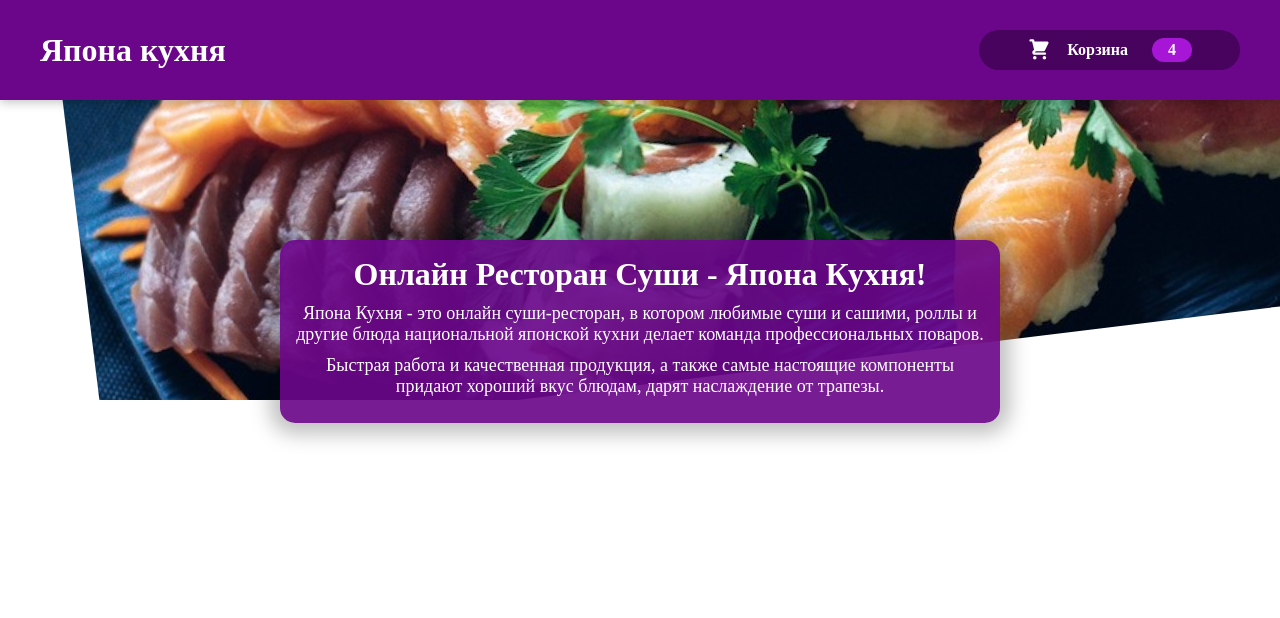
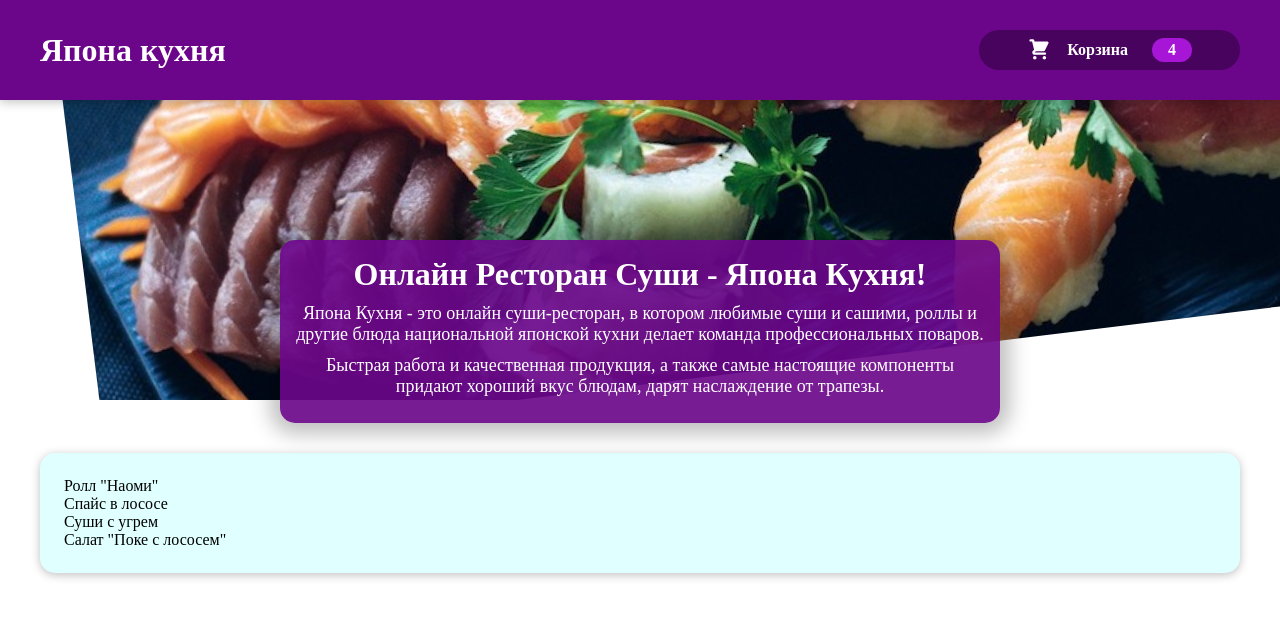
Before and after one commit to GlinskiiIvan/japanese-cuisine, a React (Create React App) app: page / in a window 1280 px wide. Shown: the top 618 px of the page. Built offline with nearby package versions, Linux system fonts and the light colour scheme.

Commit message:
added UI component Card

```diff
--- a/src/Components/App/App.js
+++ b/src/Components/App/App.js
@@ -2,6 +2,7 @@ import styles from './App.module.scss'
 import Header from "../Layout/Header/Header";
 import Banner from "../Layout/Banner/Banner";
 import PromoText from "../Layout/PromoText/PromoText";
+import MealList from "../Layout/MealList/MealList";
 
 function App(props) {
   return (
@@ -9,6 +10,7 @@ function App(props) {
       <Header />
         <Banner />
         <PromoText />
+      <MealList />
     </div>
   );
 }
--- /dev/null
+++ b/src/Components/Layout/MealList/MealList.jsx
@@ -0,0 +1,47 @@
+import React from 'react';
+import styles from './MealList.module.scss'
+import Card from "../../UI/Card/Card";
+
+const DUMMY_MEALS = [
+    {
+        id: "m1",
+        name: 'Ролл "Наоми"',
+        description:
+            "Сыр Филадельфия, куриное филе, масаго, помидор, огурец, кунжут",
+        price: 11.99,
+    },
+    {
+        id: "m2",
+        name: "Спайс в лососе",
+        description: "Рис, лосось, соус спайс",
+        price: 3.99,
+    },
+    {
+        id: "m3",
+        name: "Суши с угрем",
+        description: "Угорь копченый, соус унаги, кунжут",
+        price: 4.99,
+    },
+    {
+        id: "m4",
+        name: 'Салат "Поке с лососем"',
+        description:
+            "Рис, лосось, огурец, чука, нори, стружка тунца, соус ореховый",
+        price: 7.99,
+    },
+];
+
+
+const MealList = (props) => {
+    return (
+        <section className='container'>
+            <Card>
+                {
+                    DUMMY_MEALS.map((meal) => <p>{meal.name}</p>)
+                }
+            </Card>
+        </section>
+    );
+};
+
+export default MealList;
--- /dev/null
+++ b/src/Components/UI/Card/Card.jsx
@@ -0,0 +1,12 @@
+import React from 'react';
+import styles from './Card.module.scss'
+
+const Card = (props) => {
+    return (
+        <div className={styles.card}>
+            {props.children}
+        </div>
+    );
+};
+
+export default Card;
--- /dev/null
+++ b/src/Components/UI/Card/Card.module.scss
@@ -0,0 +1,6 @@
+.card {
+  padding: 1.5rem;
+  box-shadow: 0 2px 10px rgba(0, 0, 0, 0.25);
+  border-radius: 15px;
+  background-color: lightcyan;
+}
```
Also changed, not shown: src/Components/Layout/MealList/MealList.module.scss (added).
